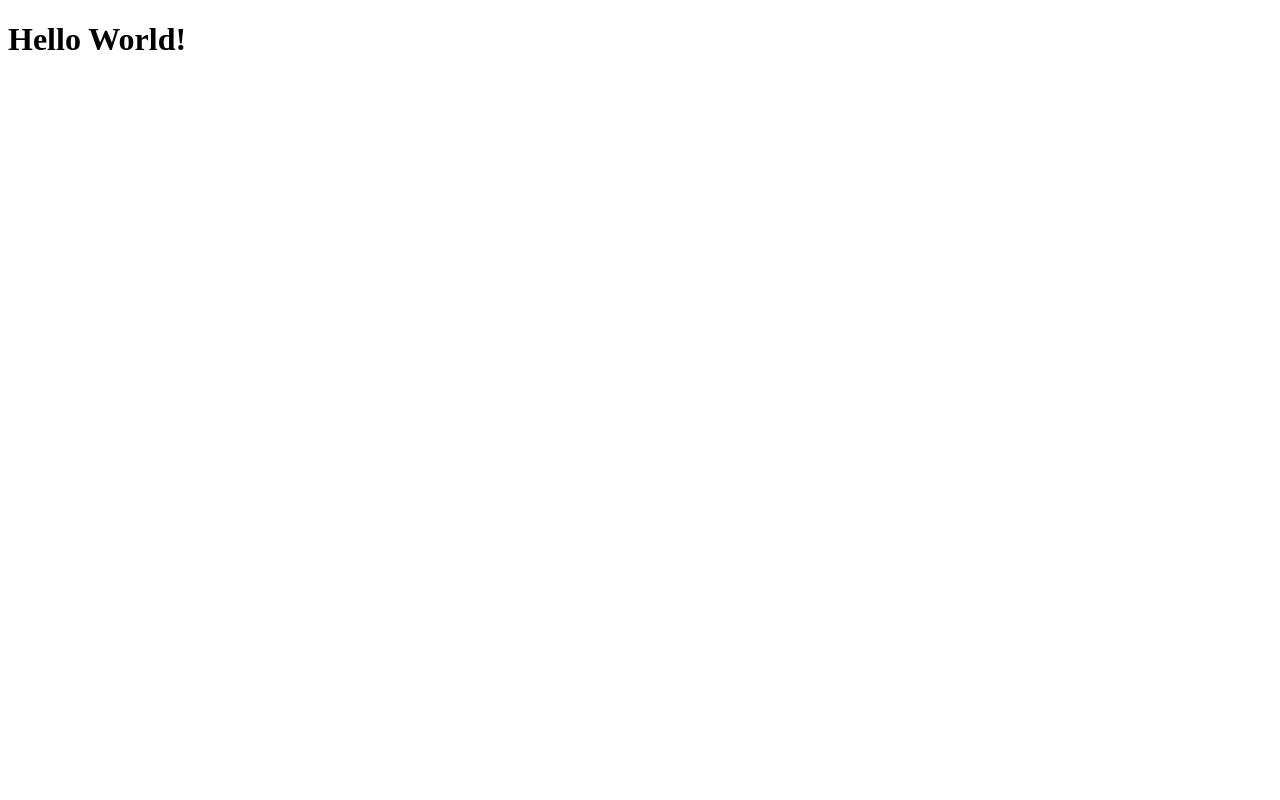
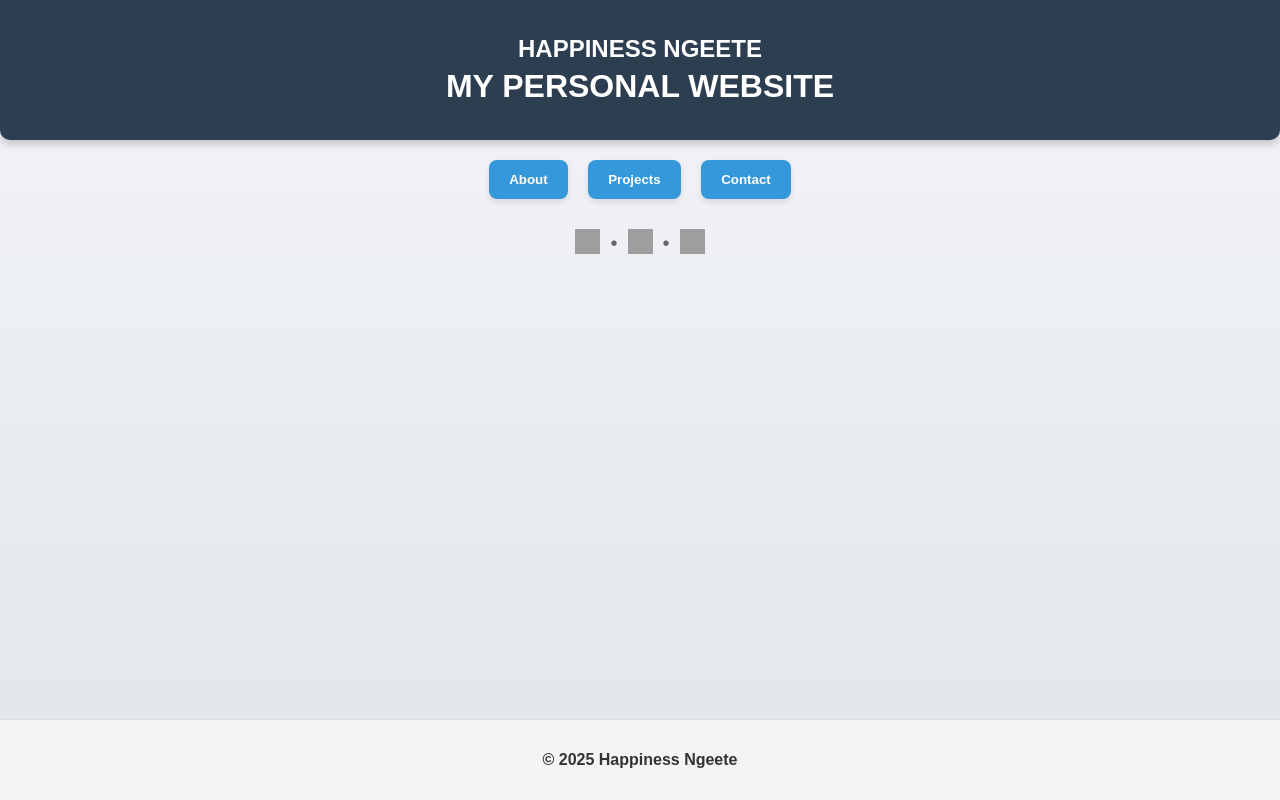
Before and after one commit to Happiness-sudo/my-personal-website, a plain HTML site: page index.html in a window 1280 px wide. Drawn offline with Linux system fonts and the light colour scheme; grey boxes are pictures that could not be loaded.

Commit message:
Submit final project

```diff
--- a/index.html
+++ b/index.html
@@ -1,9 +1,51 @@
 <!DOCTYPE html>
 <html lang="en">
-  <head>
-    <title>My Personal Website</title>
-  </head>
-  <body>
-    <h1>Hello World!</h1>
-  </body>
+<head>
+  <meta charset="UTF-8">
+  <meta name="viewport" content="width=device-width, initial-scale=1.0">
+  <title>My Personal Website</title>
+  <link rel="stylesheet" href="style.css">
+</head>
+<body>
+
+  <header>
+    <h2>HAPPINESS NGEETE</h2>
+    <h1>MY PERSONAL WEBSITE</h1>
+  </header>
+
+  <div class="center-nav">
+    <button onclick="showSection('about')">About</button>
+    <button onclick="showSection('projects')">Projects</button>
+    <button onclick="showSection('contact')">Contact</button>
+  </div>
+
+  <div class="social-icons">
+    <a href="#"><img src="https://cdn.jsdelivr.net/npm/simple-icons@v9/icons/twitter.svg" alt="Twitter"></a>
+    <span class="separator">•</span>
+    <a href="#"><img src="https://cdn.jsdelivr.net/npm/simple-icons@v9/icons/instagram.svg" alt="Instagram"></a>
+    <span class="separator">•</span>
+    <a href="#"><img src="https://cdn.jsdelivr.net/npm/simple-icons@v9/icons/whatsapp.svg" alt="WhatsApp"></a>
+  </div>
+
+  <section id="about" style="display:none;">
+    <h2>About Me</h2>
+    <p>My name is Happiness Ndolo, I love coding, and I enjoy learning new things every day.</p>
+  </section>
+
+  <section id="projects" style="display:none;">
+    <h2>Projects</h2>
+    <p>Here I will showcase my GitHub projects in the future.</p>
+  </section>
+
+  <section id="contact" style="display:none;">
+    <h2>Contact</h2>
+    <p>Email: ndolohappiness@gmail.com</p>
+  </section>
+
+  <footer>
+    <p>© 2025 Happiness Ngeete</p>
+  </footer>
+
+  <script src="script.js"></script>
+</body>
 </html>
--- /dev/null
+++ b/index.js
@@ -0,0 +1,6 @@
+function showSection(sectionId) {
+  const sections = ['about', 'projects', 'contact'];
+  sections.forEach(id => {
+    document.getElementById(id).style.display = (id === sectionId) ? 'block' : 'none';
+  });
+}
--- a/style.css
+++ b/style.css
@@ -0,0 +1,106 @@
+/* Body */
+body {
+  font-family: Arial, sans-serif;
+  margin: 0;
+  padding: 0;
+  min-height: 100vh;
+  display: flex;
+  flex-direction: column;
+  background: linear-gradient(to bottom, #f4f4f9, #dfe6e9);
+  color: #333;
+  text-align: center;
+}
+
+/* Header */
+header {
+  background: #2c3e50;
+  color: white;
+  padding: 30px 20px;
+  box-shadow: 0 4px 8px rgba(0,0,0,0.2);
+  border-bottom-left-radius: 10px;
+  border-bottom-right-radius: 10px;
+}
+
+h1, h2 {
+  margin: 5px 0;
+}
+
+/* Centered Buttons */
+.center-nav {
+  margin: 20px 0;
+}
+
+.center-nav button {
+  background: #3498db;
+  color: white;
+  border: none;
+  padding: 12px 20px;
+  margin: 0 8px;
+  border-radius: 8px;
+  cursor: pointer;
+  font-weight: bold;
+  box-shadow: 0 3px 6px rgba(0,0,0,0.1);
+  transition: all 0.3s;
+}
+
+.center-nav button:hover {
+  background: #2980b9;
+  transform: translateY(-2px);
+  box-shadow: 0 5px 8px rgba(0,0,0,0.2);
+}
+
+/* Sections */
+section {
+  margin: 20px auto;
+  padding: 25px;
+  max-width: 700px;
+  background: #ffffffcc;
+  border-radius: 12px;
+  box-shadow: 0 6px 12px rgba(0,0,0,0.1);
+  transition: all 0.3s;
+}
+
+section h2 {
+  color: #2c3e50;
+}
+
+section p {
+  line-height: 1.6;
+}
+
+/* Social Icons */
+.social-icons {
+  display: flex;
+  justify-content: center;
+  align-items: center;
+  gap: 10px;
+  margin: 10px 0;
+}
+
+.social-icons a img {
+  width: 25px;
+  height: 25px;
+  filter: grayscale(100%);
+  transition: 0.3s;
+  cursor: pointer;
+}
+
+.social-icons a img:hover {
+  filter: none;
+  transform: scale(1.2);
+}
+
+.separator {
+  font-size: 20px;
+  color: #666;
+}
+
+/* Footer */
+footer {
+  text-align: center;
+  padding: 15px;
+  margin-top: auto;
+  background-color: #f4f4f4;
+  border-top: 1px solid #ddd;
+  font-weight: bold;
+}
```
